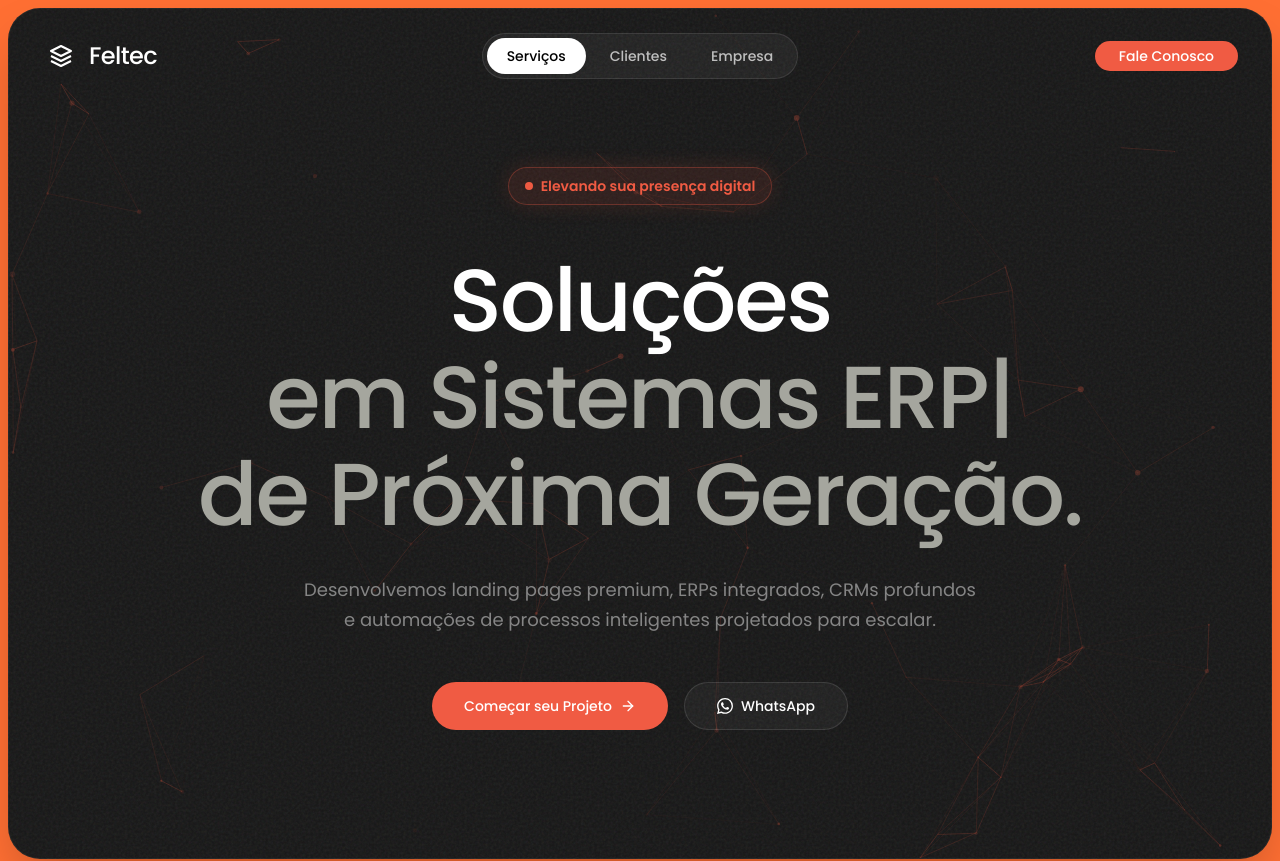
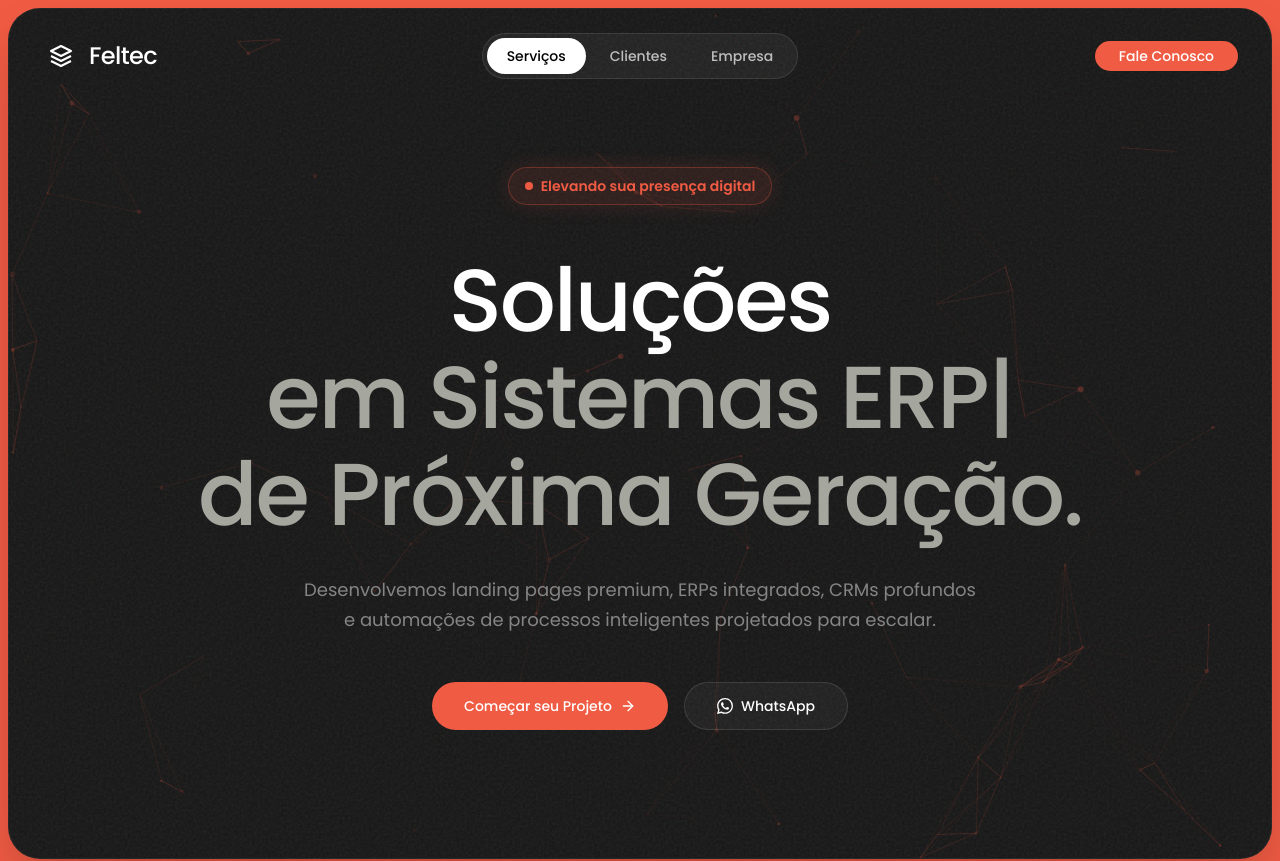
Before and after one commit to ArtRiv/feltec-lp, a Next.js app: page / in a window 1280 px wide. Shown: the top 861 px of the page. Built offline with nearby package versions, Linux system fonts and the light colour scheme.

Commit message:
fix: standardize primary brand color format in theme and update background color in Home component

```diff
--- a/src/app/page.tsx
+++ b/src/app/page.tsx
@@ -141,7 +141,7 @@ function Hero() {
 
 export default function Home() {
   return (
-    <div className="min-h-screen bg-[#FF6F33] text-foreground p-1 md:p-2 font-sans">
+    <div className="min-h-screen bg-brand-primary text-foreground p-1 md:p-2 font-sans">
       <Hero />
       <div className="bg-brand-dark mt-4 shadow-2xl relative z-10 rounded-[2rem] overflow-hidden">
         <Clients />
--- a/src/lib/theme.ts
+++ b/src/lib/theme.ts
@@ -3,7 +3,7 @@
  * As mesmas cores estão em globals.css (@theme inline) para as classes Tailwind.
  */
 export const brandColors = {
-  primary: "#F05B43",   // Laranja — cor principal
+  primary: "#f05b43",   // Laranja — cor principal
   dark: "#161616",      // Fundo escuro
   green: "#1C5E3C",     // Verde — destaque
   muted: "#A5A69E",     // Texto apagado
```
